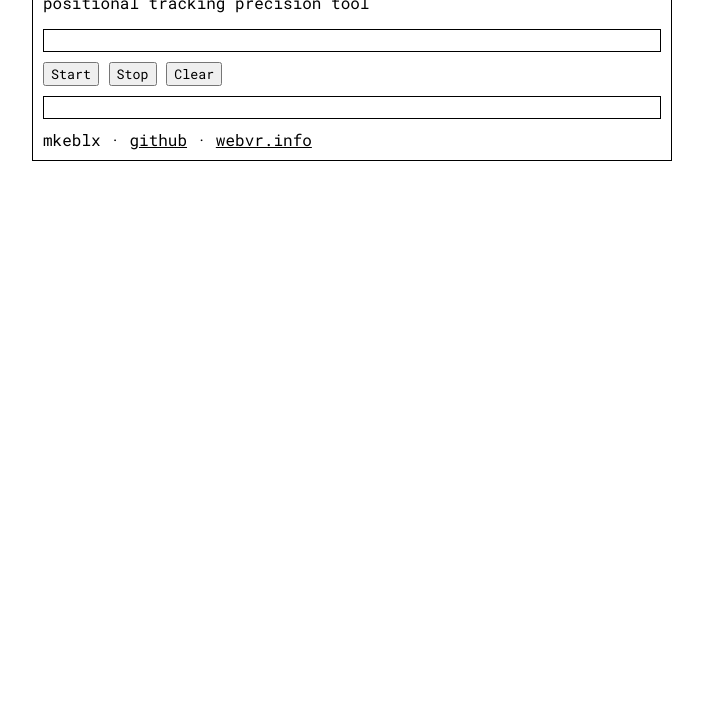
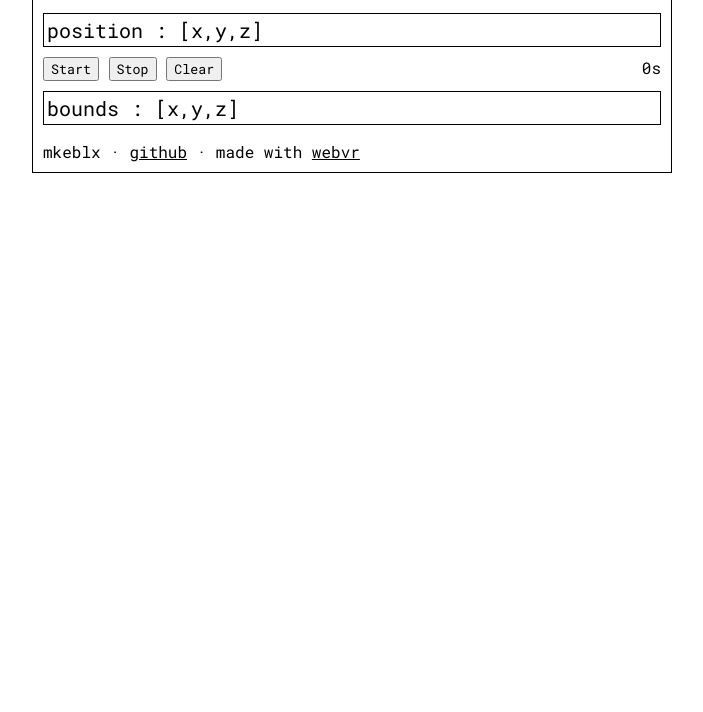
Before and after one commit to mkeblx/tracking-tool-vr, a plain HTML site: page index.html in a window 1280 px wide. Shown: the part 88-800 px from the top of the page, without its empty margins (288-991 px from the left). Drawn offline with Linux system fonts and the light colour scheme.

Commit message:
Add timer, misc

```diff
--- a/index.html
+++ b/index.html
@@ -30,13 +30,14 @@ h1 {
 }
 
 p {
-
+  margin: 0;
+  margin-bottom: 16px;
 }
 
 a {
   color: #000;
 }
-a:visited {
+a:hover, a:visited {
   color: #000;
 }
 
@@ -48,22 +49,25 @@ a:visited {
 
 }
 
-#samples {
+#timer {
+  float: right;
+}
+
+#samples, #results {
   border: 1px solid black;
-  font-family: monospace;
+  font-size: 20px;
   padding: 3px;
   margin: 10px 0px;
 }
 
+#samples {
+}
+
 #results {
-  border: 1px solid black;
-  font-family: monospace;
-  padding: 3px;
-  margin: 10px 0px;
 }
 
 #credits {
-
+  margin-top: 16px;
 }
 </style>
 </head>
@@ -72,10 +76,11 @@ a:visited {
   <h1>tracking tool VR</h1>
   <p>positional tracking precision tool</p>
   <div id="samples">
-  &nbsp;
+    position : [x,y,z]
   </div>
 
   <div id="buttons">
+    <span id="timer">0s</span>
     <input type="button" id="start-btn" value="Start">
     <input type="button" id="pause-btn" value="Pause" style="display: none">
     <input type="button" id="stop-btn" value="Stop">
@@ -83,11 +88,11 @@ a:visited {
   </div>
 
   <div id="results">
-  &nbsp;
+    bounds : [x,y,z]
   </div>
 
   <div id="credits">
-    mkeblx &middot; <a href="https://github.com/mkeblx">github</a> &middot; <a href="http://webvr.info">webvr.info</a>
+    mkeblx &middot; <a href="https://github.com/mkeblx/tracking-tool-vr">github</a> &middot; made with <a href="http://webvr.info">webvr</a>
   </div>
 
 </div>
@@ -110,6 +115,9 @@ var startBtn = document.getElementById('start-btn');
 var pauseBtn = document.getElementById('pause-btn');
 var stopBtn = document.getElementById('stop-btn');
 var clearBtn = document.getElementById('clear-btn');
+
+var timerEl = document.getElementById('timer');
+var startTime = 0;
 
 var vrHMD;
 
@@ -144,6 +152,8 @@ function start() {
 
   firstPos = null;
   bounds = new THREE.Box3();
+
+  startTime = Date.now();
 }
 
 function stop() {
@@ -157,8 +167,11 @@ function pause() {
 function clear() {
   samples = [];
 
-  samplesEl.innerHTML = '&nbsp;';
-  resultsEl.innerHTML = '&nbsp;';
+  samplesEl.innerHTML = 'position : [x,y,z]';
+  resultsEl.innerHTML = 'bounds : [x,y,z]';
+
+  timerEl.innerHTML = '0s';
+  startTime = 0;
 }
 
 // format point
@@ -202,6 +215,8 @@ function animate(t) {
         calculate();
     }
 
+    timerEl.innerHTML = ((Date.now() - startTime) / 1000).toFixed(2) + "s";
+
   }
 
   requestAnimationFrame(animate);
```
Also changed, not shown: 1 other file.
